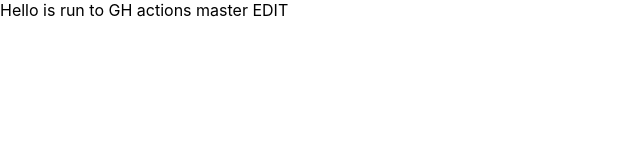
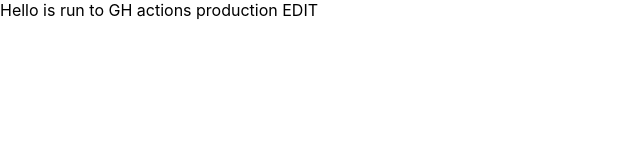
Before and after one commit to TaiSaWFly/test-git-flow, a React (Create React App) app: page / in a window 1280 px wide. Shown: the top 160 px of the page, without its empty margins (0-640 px from the left). Built offline with nearby package versions, Linux system fonts and the light colour scheme.

Commit message:
prod edit

```diff
--- a/src/app/App.js
+++ b/src/app/App.js
@@ -11,7 +11,7 @@ function App() {
     console.log(process.env.REACT_APP_SKPROD);
   }
 
-  return <div>Hello is run to GH actions master EDIT </div>;
+  return <div>Hello is run to GH actions production EDIT </div>;
 }
 
 export default App;
```
Also changed, not shown: 1 other file (tests, documents, lock files or other folders).
